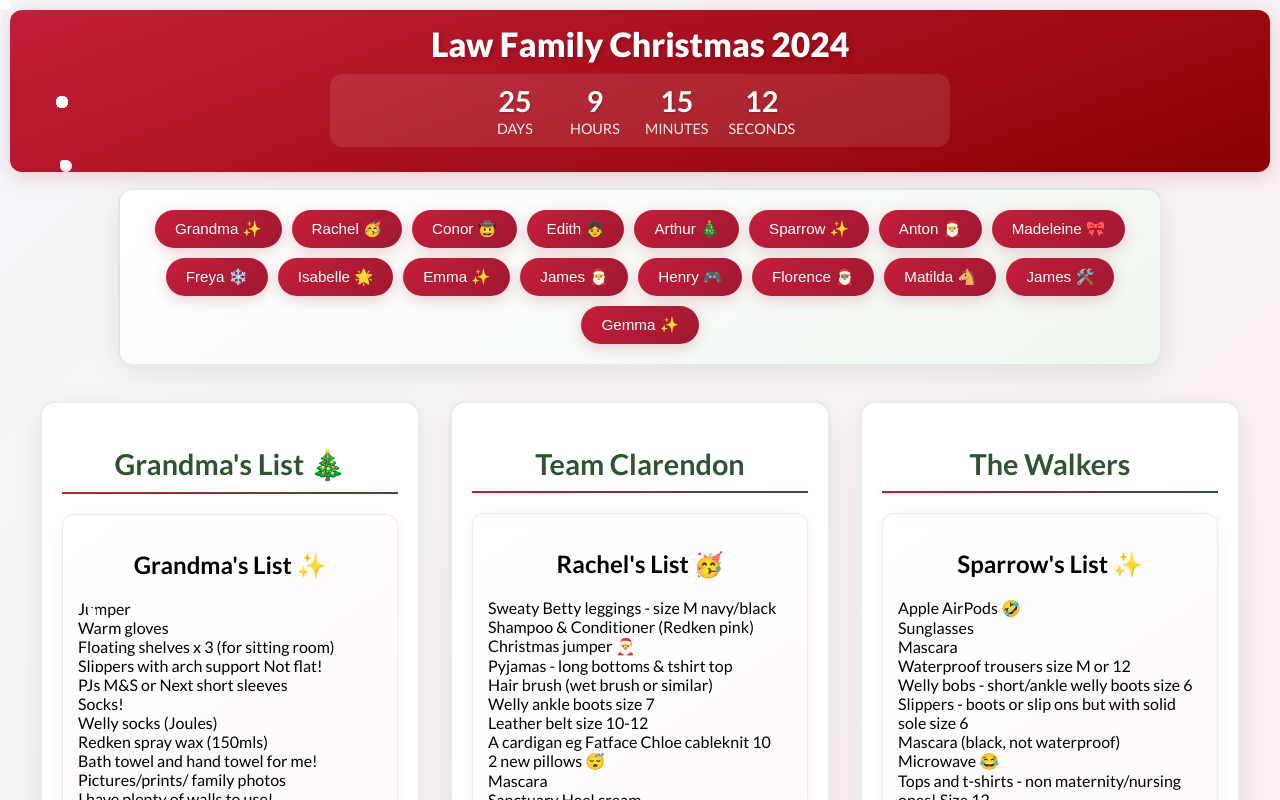
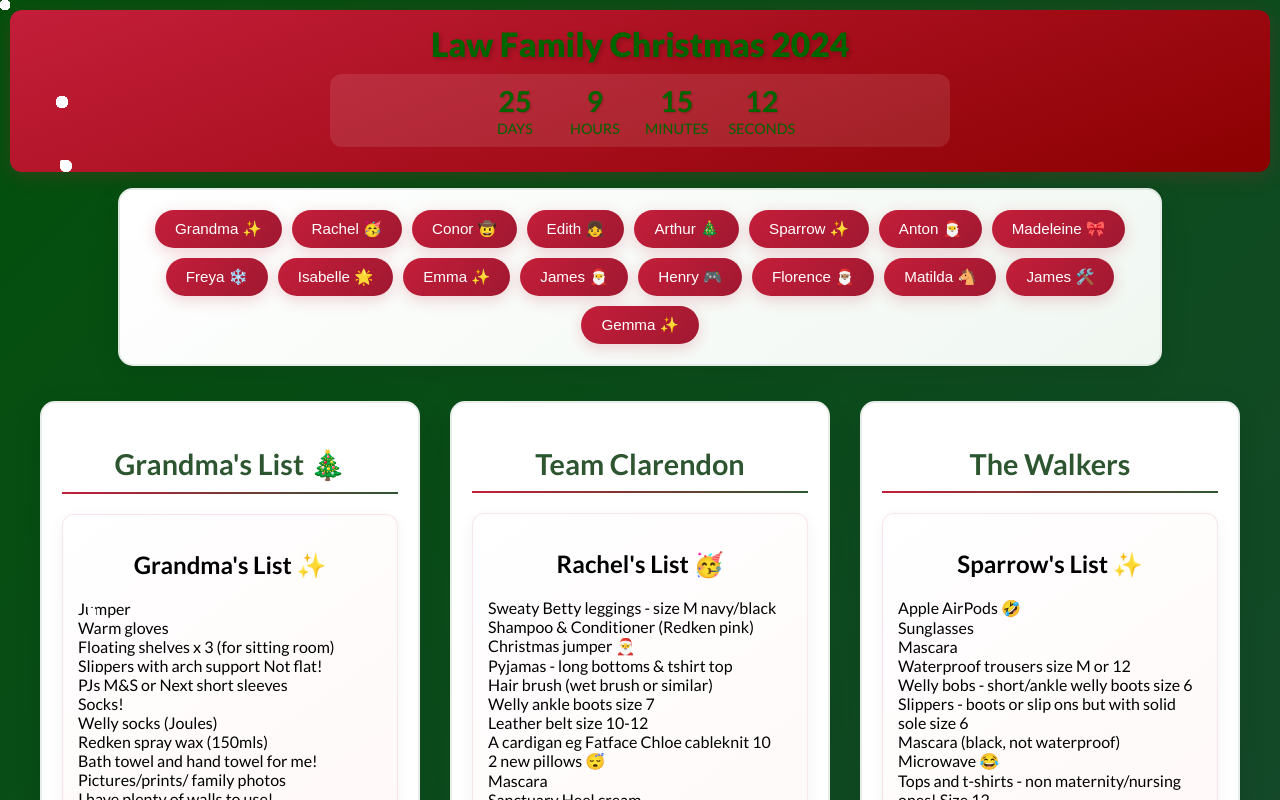
Before and after one commit to James1Law/lawchristmas2024v2, a React (Create React App) app: page / in a window 1280 px wide. Shown: the top 800 px of the page. Built offline with nearby package versions, Linux system fonts and the light colour scheme.

Commit message:
font and more snow

```diff
--- a/public/index.html
+++ b/public/index.html
@@ -3,7 +3,7 @@
   <head>
     <meta charset="utf-8" />
     <meta name="viewport" content="width=device-width, initial-scale=1.0, maximum-scale=1.0, user-scalable=no" />
-    <meta name="theme-color" content="#000000" />
+    <meta name="theme-color" content="#006400" />
     <meta name="description" content="Law Family Christmas 2024" />
     <title>Law Family Christmas 2024</title>
     <link href="https://fonts.googleapis.com/css2?family=Lato:wght@300;400;700;900&display=swap" rel="stylesheet">
--- a/src/App.css
+++ b/src/App.css
@@ -14,7 +14,7 @@ li {
 .App {
   text-align: center;
   min-height: 100vh;
-  background: linear-gradient(135deg, #f5f7fa 0%, #ffe4e4 100%);
+  background: linear-gradient(135deg, #02500b 0%, #2c3e50 100%);
   padding: 10px;
   font-family: 'Lato', sans-serif;
 }
@@ -34,6 +34,7 @@ li {
   font-size: 2.1rem;
   margin: 0;
   text-shadow: 2px 2px 4px rgba(0, 0, 0, 0.2);
+  color: #006400;
 }
 
 .App-header h2 {
--- a/src/components/Snow.jsx
+++ b/src/components/Snow.jsx
@@ -4,7 +4,7 @@ import '../styles/Snow.css';
 const Snow = () => {
   return (
     <div className="snow-container">
-      {[...Array(50)].map((_, index) => (
+      {[...Array(180)].map((_, index) => (
         <div key={index} className="snow" />
       ))}
     </div>
--- a/src/styles/Countdown.css
+++ b/src/styles/Countdown.css
@@ -7,6 +7,7 @@
   border-radius: 12px;
   margin: 10px auto;
   max-width: 600px;
+  color: #006400; /* Dark green color */
 }
 
 .countdown-item {
@@ -19,13 +20,13 @@
 .countdown-number {
   font-size: 1.8rem;
   font-weight: 700;
-  color: white;
+  color: #006400; /* Dark green color */
   text-shadow: 1px 1px 2px rgba(0, 0, 0, 0.2);
 }
 
 .countdown-label {
   font-size: 0.9rem;
-  color: rgba(255, 255, 255, 0.9);
+  color: #006400; /* Dark green color */
   text-transform: uppercase;
   margin-top: 2px;
 }
```
